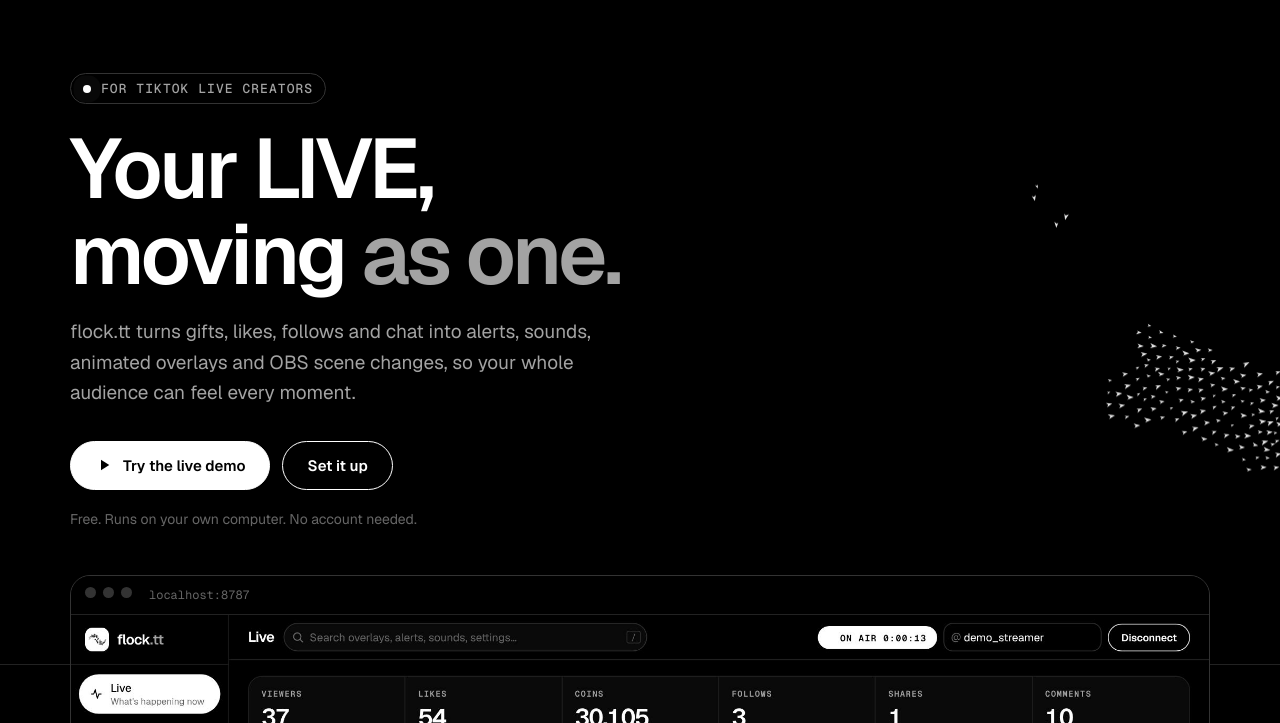
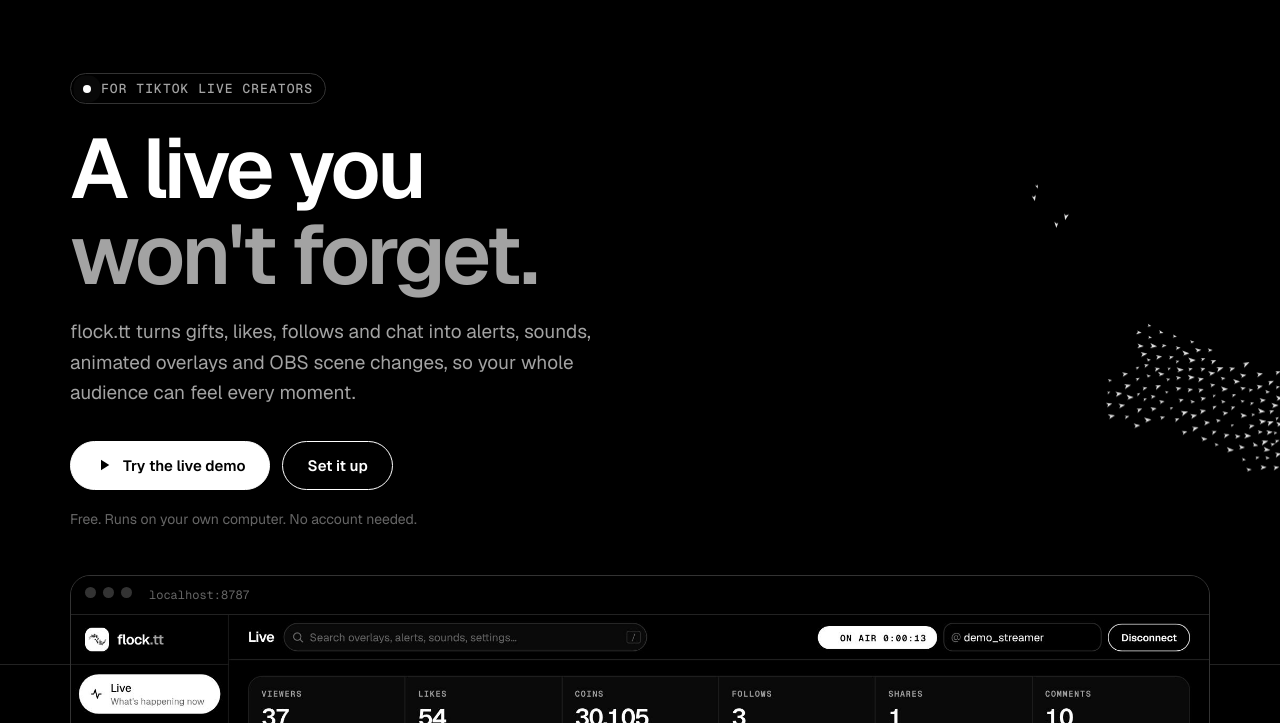
Before and after one commit to siteflowrespond-bit/Tiktak-m, a website: page site/index.html in a window 1280 px wide. Shown: the part 77-800 px from the top of the page. Drawn offline with nearby package versions, Linux system fonts and the light colour scheme; files whose address does not match are found by name.

Commit message:
Use the slogan "A live you won't forget"
Co-Authored-By: Claude Opus 5.5 <noreply@anthropic.com>
Claude-Session: https://claude.ai/code/session_01CC5d2jM5Q6J4Rbhrx1zXvy

```diff
--- a/site/index.html
+++ b/site/index.html
@@ -4,9 +4,9 @@
   <meta charset="utf-8">
   <meta name="viewport" content="width=device-width, initial-scale=1, viewport-fit=cover">
   <title>flock.tt</title>
-  <meta name="description" content="flock.tt turns TikTok LIVE gifts, likes and chat into alerts, sounds, animated overlays and OBS scene changes. Free, and it runs on your own computer.">
+  <meta name="description" content="A live you won't forget. flock.tt turns TikTok LIVE gifts, likes and chat into alerts, sounds, animated overlays and OBS scene changes. Free, and it runs on your own computer.">
   <meta property="og:title" content="flock.tt">
-  <meta property="og:description" content="Alerts, sounds, animated overlays and OBS control for TikTok LIVE. Free, runs on your own computer.">
+  <meta property="og:description" content="A live you won't forget. Alerts, sounds, animated overlays and OBS control for TikTok LIVE. Free, runs on your own computer.">
   <meta property="og:image" content="https://flocktt.xyz/assets/dashboard.jpg">
   <meta property="og:url" content="https://flocktt.xyz/">
   <meta name="twitter:card" content="summary_large_image">
@@ -175,7 +175,7 @@
 
     <div class="wrap">
       <span class="eyebrow"><i></i>For TikTok LIVE creators</span>
-      <h1>Your LIVE, moving <em>as one.</em></h1>
+      <h1>A live you <em>won't forget.</em></h1>
       <p class="lede">flock.tt turns gifts, likes, follows and chat into alerts, sounds, animated overlays and OBS scene changes, so your whole audience can feel every moment.</p>
       <div class="ctas">
         <a class="btn primary" href="demo/">
```
Also changed, not shown: README.md.
